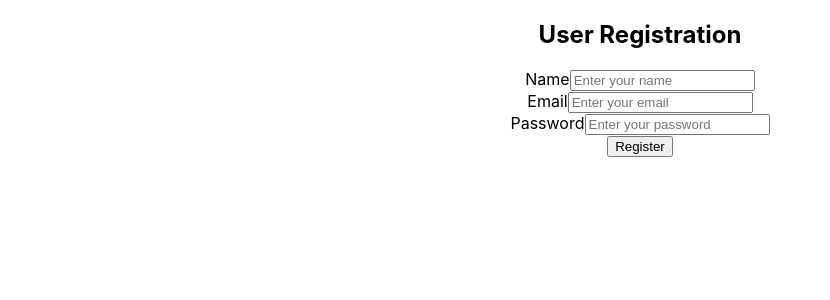
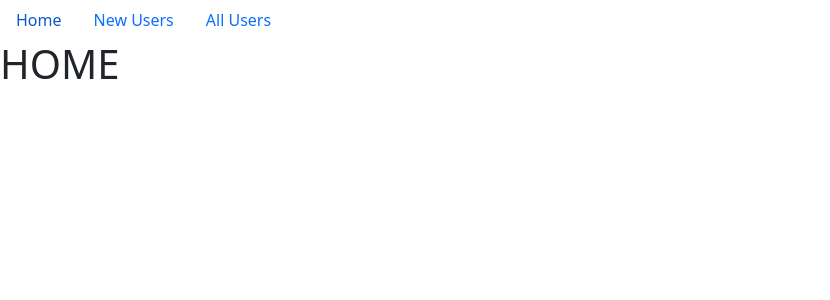
Before and after one commit to Pierre81385/shiny-bassoon-mern, a React (Create React App) app: page /home in a window 1280 px wide. Shown: the top 300 px of the page, without its empty margins (0-830 px from the left). Built offline with nearby package versions, Linux system fonts and the light colour scheme.

Commit message:
user CRUD continued nav added

```diff
--- a/package.json
+++ b/package.json
@@ -7,9 +7,11 @@
     "@testing-library/react": "^13.4.0",
     "@testing-library/user-event": "^13.5.0",
     "axios": "^1.5.1",
+    "bootstrap": "^5.3.2",
     "react": "^18.2.0",
     "react-bootstrap": "^2.9.0",
     "react-dom": "^18.2.0",
+    "react-router-dom": "^6.16.0",
     "react-scripts": "5.0.1",
     "web-vitals": "^2.1.4"
   },
--- a/src/App.js
+++ b/src/App.js
@@ -1,13 +1,24 @@
-import "./App.css";
-import "./components/UserRegistration";
+import React from "react";
+import "bootstrap/dist/css/bootstrap.min.css";
+import { BrowserRouter, Routes, Route } from "react-router-dom";
+import Home from "./components/Home";
 import UserRegistration from "./components/UserRegistration";
+import AllUsers from "./components/AllUsers";
 
-function App() {
+export default function App() {
   return (
-    <div className="App">
-      <UserRegistration />
+    <div>
+      <BrowserRouter>
+        <Routes>
+          <Route exact path="/home" element={<Home />}></Route>
+          <Route
+            exact
+            path="/users/registration"
+            element={<UserRegistration />}
+          ></Route>
+          <Route exact path="/users/all" element={<AllUsers />}></Route>
+        </Routes>
+      </BrowserRouter>
     </div>
   );
 }
-
-export default App;
--- /dev/null
+++ b/src/components/AllUsers.js
@@ -0,0 +1,55 @@
+import React, { useState, useEffect } from "react";
+import axios from "axios";
+import Spinner from "react-bootstrap/Spinner";
+import Container from "react-bootstrap/Container";
+import Button from "react-bootstrap/Button";
+import { Navigate } from "react-router-dom";
+import SiteNav from "./Nav";
+
+export default function AllUsers() {
+  const [resp, setResp] = useState([{}]);
+  const [success, setSuccess] = useState(false);
+
+  useEffect(() => {
+    axios
+      .get(`http://localhost:4200/users`)
+      .then((response) => {
+        setResp(response.data);
+        if (response.data) {
+          setSuccess(true);
+        }
+      })
+      .catch((error) => {
+        return (
+          <Container>
+            <h3>{error}</h3>
+            <Button
+              onClick={() => {
+                <Navigate to="/users/registration" />;
+              }}
+            ></Button>
+          </Container>
+        );
+      });
+  }, []);
+
+  return !success ? (
+    <>
+      <Spinner animation="border" role="status">
+        <span className="visually-hidden">Loading...</span>
+      </Spinner>
+    </>
+  ) : (
+    <>
+      <SiteNav />
+      {resp.map(({ name, email }) => {
+        return (
+          <Container>
+            <h2>{name}</h2>
+            <h3>{email}</h3>
+          </Container>
+        );
+      })}
+    </>
+  );
+}
--- /dev/null
+++ b/src/components/Home.js
@@ -0,0 +1,10 @@
+import React from "react";
+import SiteNav from "./Nav";
+export default function Home() {
+  return (
+    <div>
+      <SiteNav />
+      <h1>HOME</h1>
+    </div>
+  );
+}
--- /dev/null
+++ b/src/components/Nav.js
@@ -0,0 +1,46 @@
+import React, { useState } from "react";
+import Nav from "react-bootstrap/Nav";
+
+export default function SiteNav() {
+  const [key, setKey] = useState("/home");
+
+  return (
+    <div>
+      <Nav activeKey={key}>
+        <Nav.Item>
+          <Nav.Link
+            href="/home"
+            eventKey="/home"
+            onClick={() => {
+              setKey("/home");
+            }}
+          >
+            Home
+          </Nav.Link>
+        </Nav.Item>
+        <Nav.Item>
+          <Nav.Link
+            href="/users/registration"
+            eventKey="/users/registration"
+            onClick={() => {
+              setKey("/users/registration");
+            }}
+          >
+            New Users
+          </Nav.Link>
+        </Nav.Item>
+        <Nav.Item>
+          <Nav.Link
+            href="/users/all"
+            eventKey="/users/all"
+            onClick={() => {
+              setKey("/users/all");
+            }}
+          >
+            All Users
+          </Nav.Link>
+        </Nav.Item>
+      </Nav>
+    </div>
+  );
+}
--- a/src/components/UserRegistration.js
+++ b/src/components/UserRegistration.js
@@ -1,50 +1,75 @@
 import React, { useState } from "react";
-import { Form, Button } from "react-bootstrap";
+import Button from "react-bootstrap/Button";
+import Container from "react-bootstrap/esm/Container";
+import Form from "react-bootstrap/Form";
 import axios from "axios";
+import { Navigate } from "react-router-dom";
+import SiteNav from "./Nav";
 
-function UserRegistration() {
+export default function UserRegistration() {
   // State to hold user input values
-  const [reqData, setReqData] = useState({
+  const [req, setReq] = useState({
     name: "",
     email: "",
     password: "",
   });
 
-  const [resp, setResp] = React.useState(null);
+  const [resp, setResp] = useState(null);
+  const [success, setSuccess] = useState(false);
 
   // Function to handle form submission
   const handleSubmit = (e) => {
     e.preventDefault();
     // You can send the formData to your backend API for user registration here
-    console.log(reqData);
+    console.log(req);
     axios
       .post(`http://localhost:4200/users/add`, {
-        name: reqData.name,
-        email: reqData.email,
-        password: reqData.password,
+        name: req.name,
+        email: req.email,
+        password: req.password,
+      })
+      .catch((error) => {
+        return (
+          <Container>
+            <h3>{error}</h3>
+            <Button
+              onClick={() => {
+                <Navigate to="/users/registration" />;
+              }}
+            ></Button>
+          </Container>
+        );
       })
       .then((response) => {
         setResp(response.data);
-        setReqData({
+        localStorage.setItem("email", resp.email);
+        setReq({
           name: "",
           email: "",
           password: "",
         });
+        setSuccess(true);
       });
   };
 
   // Function to handle input changes
   const handleInputChange = (e) => {
     const { name, value } = e.target;
-    setReqData({
-      ...reqData,
+    setReq({
+      ...req,
       [name]: value,
     });
   };
 
-  return (
-    <div className="user-registration">
+  return success ? (
+    <>
+      <Navigate to="/users/all" />;
+    </>
+  ) : (
+    <>
+      <SiteNav />
       <h2>User Registration</h2>
+
       <Form onSubmit={handleSubmit}>
         <Form.Group controlId="name">
           <Form.Label>Name</Form.Label>
@@ -52,7 +77,7 @@ function UserRegistration() {
             type="text"
             placeholder="Enter your name"
             name="name"
-            value={reqData.name}
+            value={req.name}
             onChange={handleInputChange}
             required
           />
@@ -64,7 +89,7 @@ function UserRegistration() {
             type="email"
             placeholder="Enter your email"
             name="email"
-            value={reqData.email}
+            value={req.email}
             onChange={handleInputChange}
             required
           />
@@ -76,7 +101,7 @@ function UserRegistration() {
             type="password"
             placeholder="Enter your password"
             name="password"
-            value={reqData.password}
+            value={req.password}
             onChange={handleInputChange}
             required
           />
@@ -85,10 +110,7 @@ function UserRegistration() {
         <Button variant="primary" type="submit">
           Register
         </Button>
-        <Form.Text>{resp}</Form.Text>
       </Form>
-    </div>
+    </>
   );
 }
-
-export default UserRegistration;
```
Also changed, not shown: src/components/Rooms.js (added), 1 other file (tests, documents, lock files or other folders).
